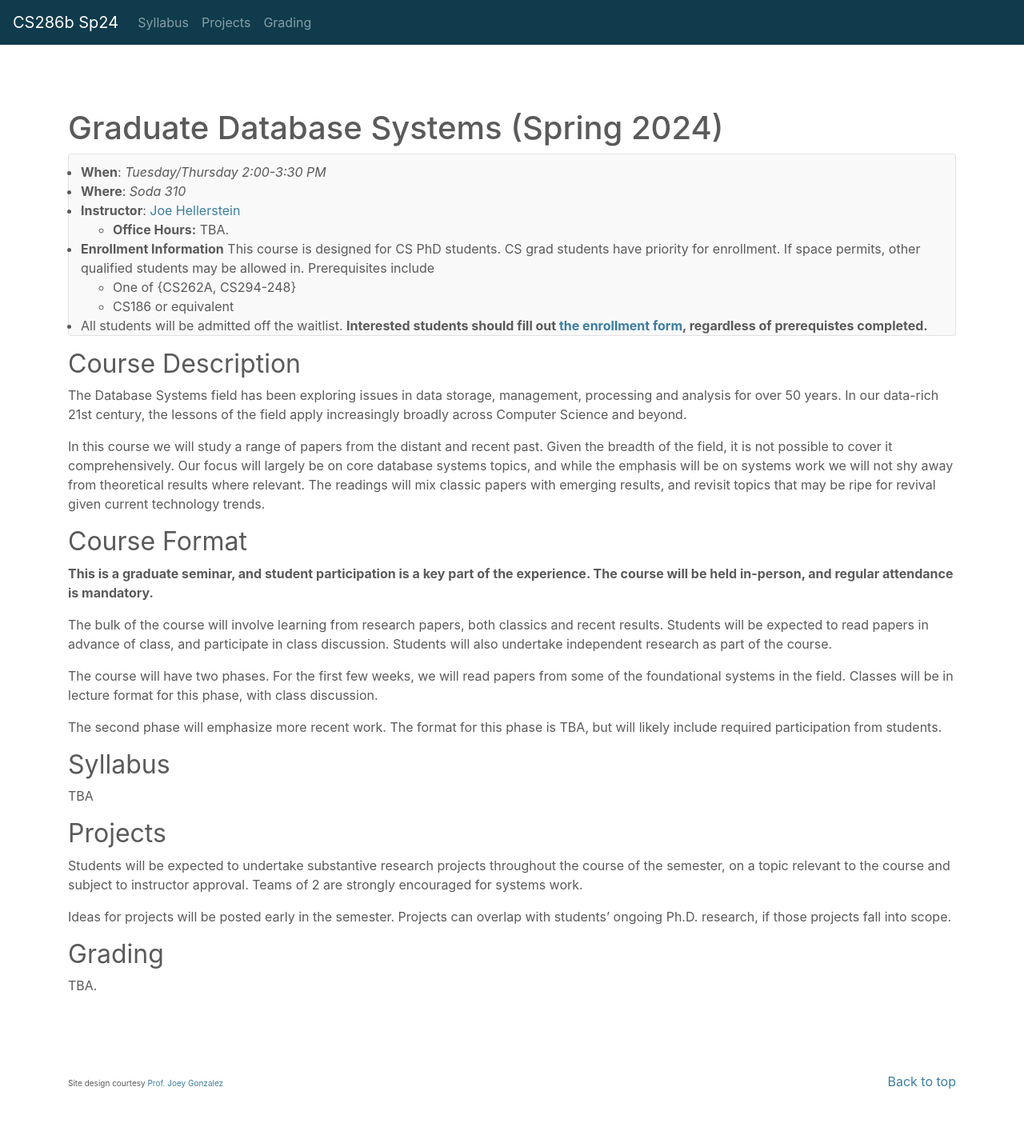
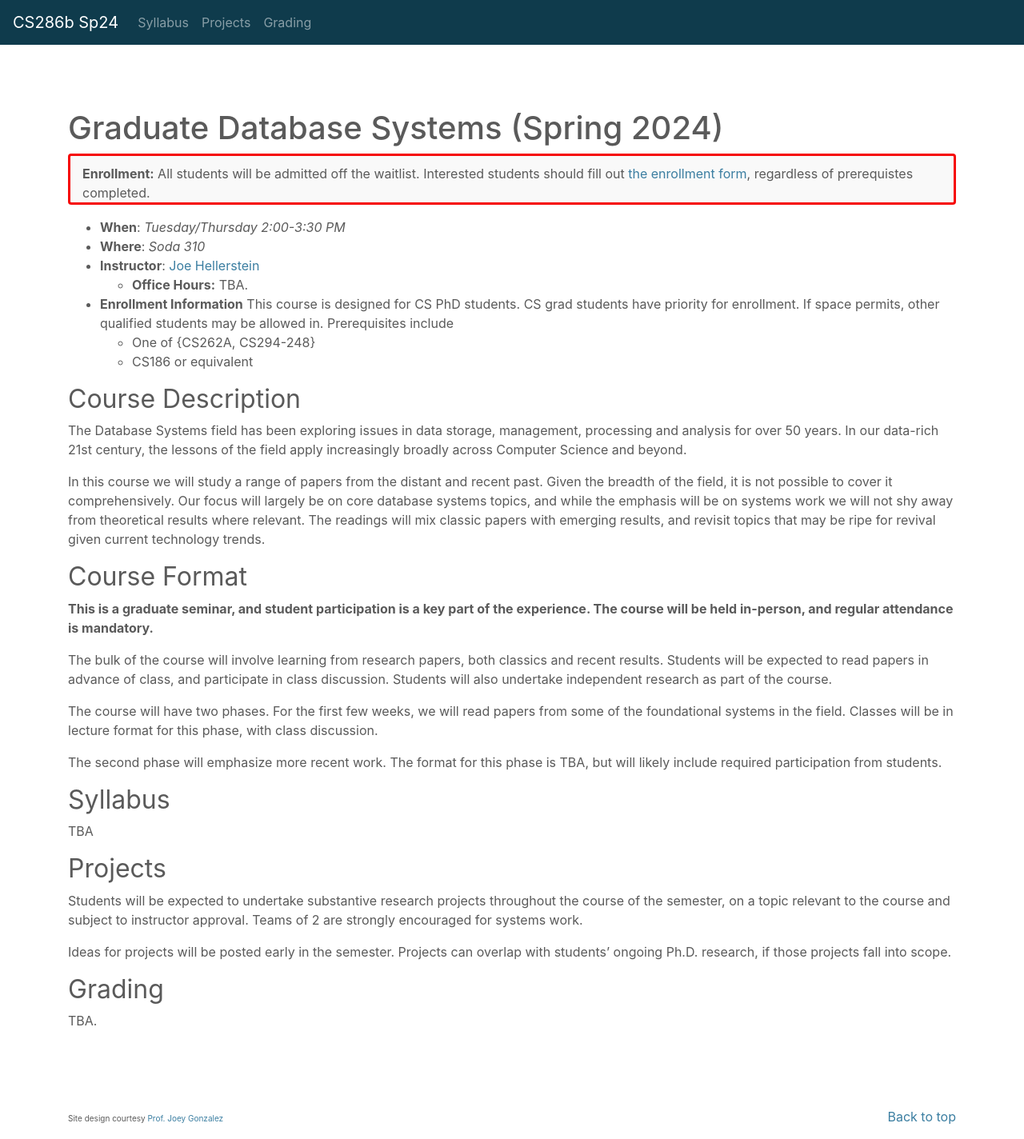
Before and after one commit to jhellerstein/cs286-sp24, a Jekyll site: the page built from index.md, in a window 1280 px wide. Shown: the whole page at 80% size. Built offline with Jekyll 4.4.1, drawn with Linux system fonts in a browser that asks for light colours; nearby versions of some CDN libraries; our own code applies the rules of GitHub Pages for plain Markdown files; before the commit the page ends 1380 px from its top, so only the background shows below that.

Commit message:
announcement box

```diff
--- a/css/custom.scss
+++ b/css/custom.scss
@@ -38,7 +38,7 @@ margin:-120px 0 0;  /* negative fixed header height */
 
 .announcement {
   padding: 10px 15px 0px;
-  border: 1px solid #e1e1e1;
+  border: 3px solid #f60505;
   background-color: #f9f9f9;
   border-radius: 4px;
 }
--- a/index.md
+++ b/index.md
@@ -4,6 +4,8 @@ layout: default
 
 
 # Graduate Database Systems (Spring 2024)
+**Enrollment:** All students will be admitted off the waitlist. Interested students should fill out [the enrollment form](https://forms.gle/Dz9WTAWw7yeTXyD6A), regardless of prerequistes completed.
+{: .announcement}
 
 * **When**: *Tuesday/Thursday 2:00-3:30 PM*
 * **Where**: *Soda 310*
@@ -14,8 +16,7 @@ layout: default
 This course is designed for CS PhD students. CS grad students have priority for enrollment. If space permits, other qualified students may be allowed in. Prerequisites include
   * One of {CS262A, CS294-248}
   * CS186 or equivalent
-* All students will be admitted off the waitlist. **Interested students should fill out [the enrollment form](https://forms.gle/Dz9WTAWw7yeTXyD6A), regardless of prerequistes completed.**
-{: .announcement}
+
 
 <!-- * **Announcements**: [Piazza](https://piazza.com/class/k5mxqow7ugc42v) -->
 <!-- * **Sign Up** [Google Form at http://bit.ly/cs286-20](http://bit.ly/cs286-20) -->
```
